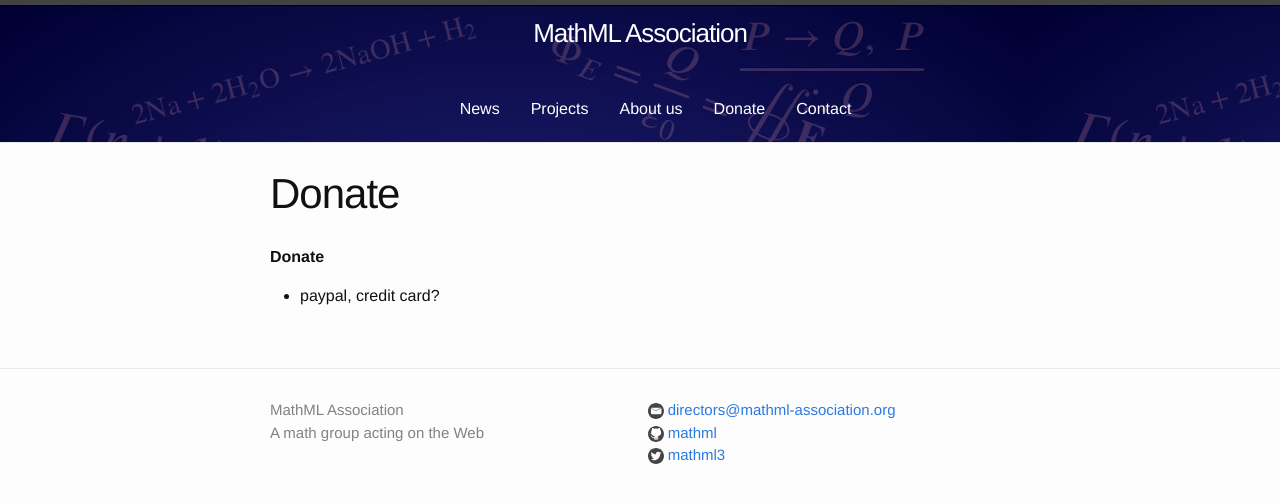
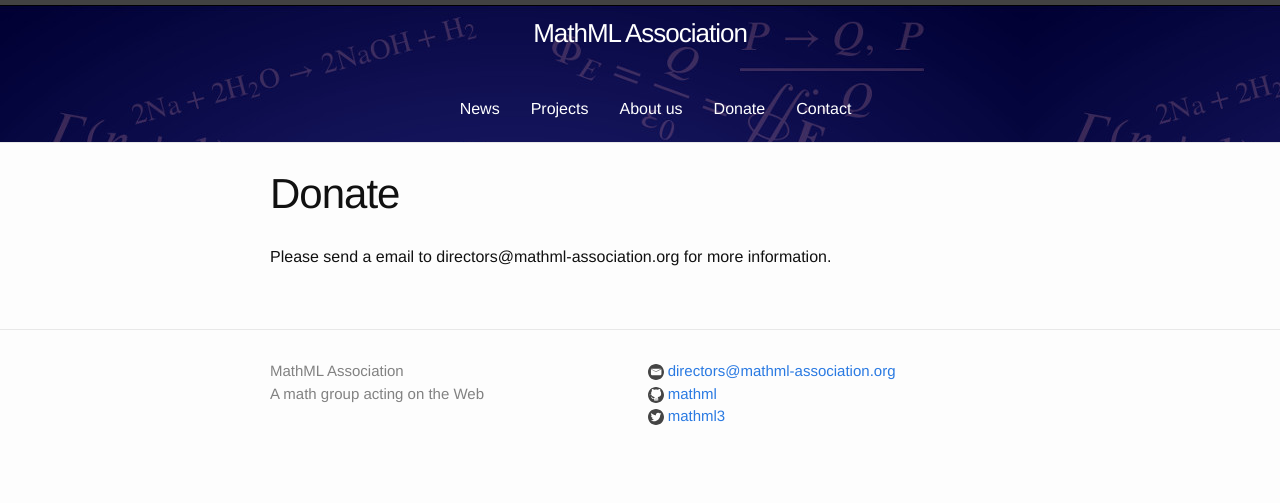
Before and after one commit to MathML/website, a Jekyll site: the page built from donate.md, in a window 1280 px wide. Shown: the top 503 px of the page. Built offline with Jekyll 4.4.1, drawn with Linux system fonts in a browser that asks for light colours.

Commit message:
Small fixes

```diff
--- a/donate.md
+++ b/donate.md
@@ -3,6 +3,5 @@
 title: Donate
 ---
 
-**Donate**
-
-- paypal, credit card?
+Please send a email to {{site.email}}
+for more information.
```
Also changed, not shown: contact.md (+1 -2 lines), faq.md (+1 -1 lines).
